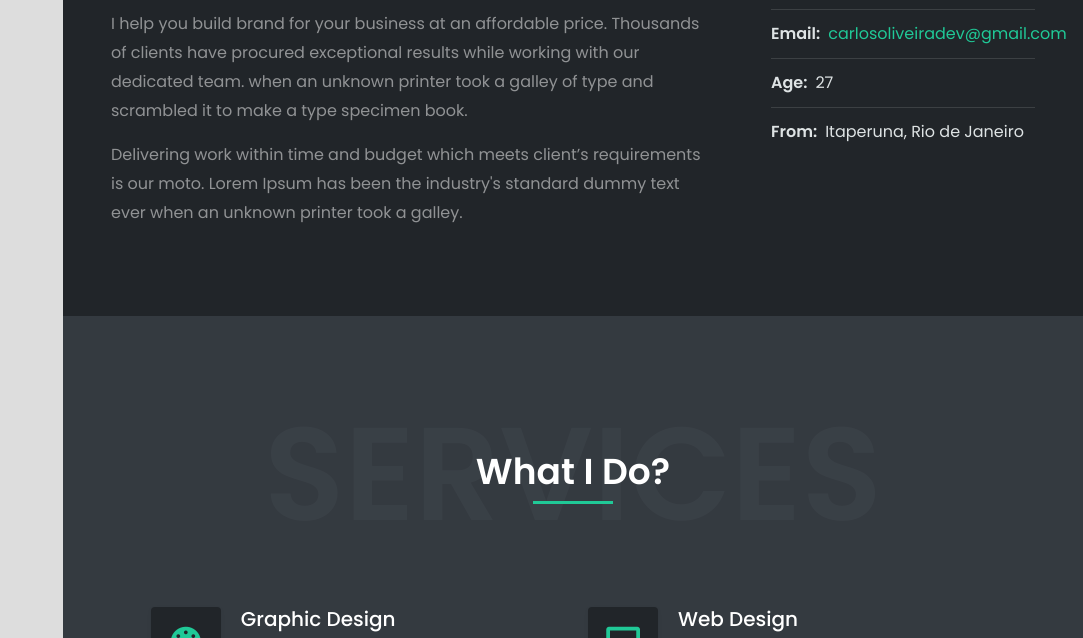
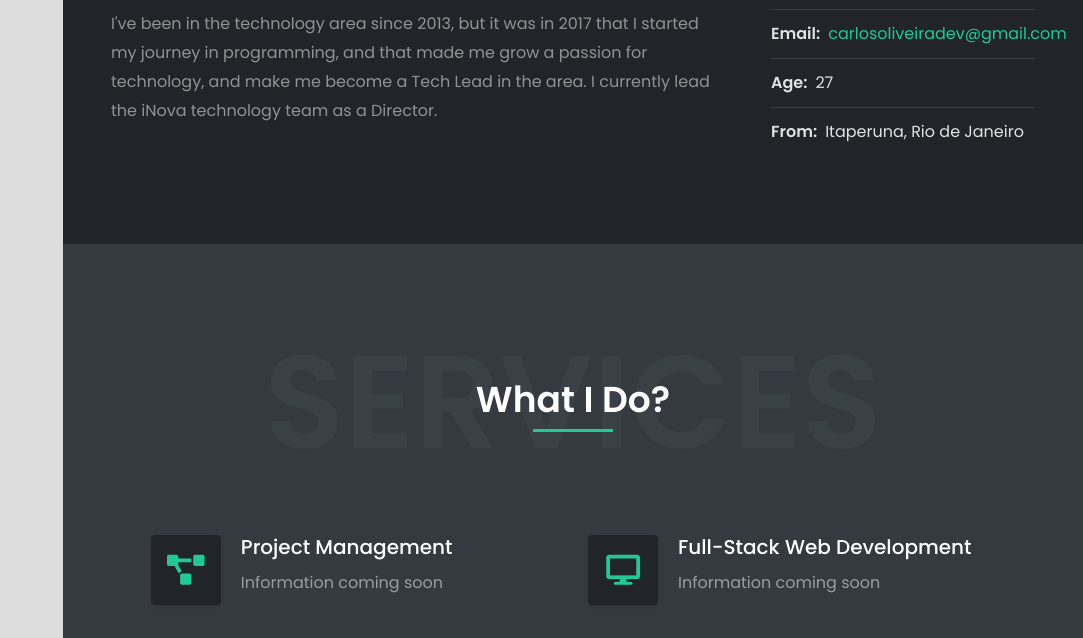
Before and after one commit to carlosmoliv/me, a plain HTML site: page index.html in a window 1280 px wide. Shown: the part 1131-1769 px from the top of the page, without its empty margins (197-1280 px from the left). Drawn offline with Linux system fonts and the light colour scheme; animation ran at ten frames a second.

Commit message:
update some info

```diff
--- a/index.html
+++ b/index.html
@@ -340,18 +340,19 @@
                 </h2>
 
                 <p class="text-white-50">
-                  I help you build brand for your business at an affordable
-                  price. Thousands of clients have procured exceptional results
-                  while working with our dedicated team. when an unknown printer
-                  took a galley of type and scrambled it to make a type specimen
-                  book.
-                </p>
-                <p class="text-white-50">
+                  I've been in the technology area since 2013, but it was in
+                  2017 that I started my journey in programming, and that made
+                  me grow a passion for technology, and make me become a Tech
+                  Lead in the area. I currently lead the iNova technology team
+                  as a Director.
+                </p>
+
+                <!-- <p class="text-white-50">
                   Delivering work within time and budget which meets client’s
                   requirements is our moto. Lorem Ipsum has been the industry's
                   standard dummy text ever when an unknown printer took a
                   galley.
-                </p>
+                </p> -->
               </div>
               <div class="col-lg-4 mt-5 mt-lg-0">
                 <div class="pl-4">
@@ -468,13 +469,10 @@
                           rounded
                         "
                       >
-                        <i class="fas fa-palette"></i>
+                        <i class="fas fa-project-diagram"></i>
                       </div>
-                      <h3 class="text-white">Graphic Design</h3>
-                      <p class="text-white-50 mb-0">
-                        Lisque persius interesset his et, in quot quidam
-                        persequeris vim, ad mea essent possim iriure.
-                      </p>
+                      <h3 class="text-white">Project Management</h3>
+                      <p class="text-white-50 mb-0">Information coming soon</p>
                     </div>
                   </div>
                   <div class="col-md-6">
@@ -490,14 +488,11 @@
                       >
                         <i class="fas fa-desktop"></i>
                       </div>
-                      <h3 class="text-white">Web Design</h3>
-                      <p class="text-white-50 mb-0">
-                        Lisque persius interesset his et, in quot quidam
-                        persequeris vim, ad mea essent possim iriure.
-                      </p>
+                      <h3 class="text-white">Full-Stack Web Development</h3>
+                      <p class="text-white-50 mb-0">Information coming soon</p>
                     </div>
                   </div>
-                  <div class="col-md-6">
+                  <!-- <div class="col-md-6">
                     <div class="featured-box style-3 mb-5">
                       <div
                         class="
@@ -516,8 +511,8 @@
                         persequeris vim, ad mea essent possim iriure.
                       </p>
                     </div>
-                  </div>
-                  <div class="col-md-6">
+                  </div> -->
+                  <!-- <div class="col-md-6">
                     <div class="featured-box style-3 mb-5">
                       <div
                         class="
@@ -536,8 +531,8 @@
                         persequeris vim, ad mea essent possim iriure.
                       </p>
                     </div>
-                  </div>
-                  <div class="col-md-6">
+                  </div> -->
+                  <!-- <div class="col-md-6">
                     <div class="featured-box style-3 mb-5 mb-md-0">
                       <div
                         class="
@@ -556,8 +551,8 @@
                         persequeris vim, ad mea essent possim iriure.
                       </p>
                     </div>
-                  </div>
-                  <div class="col-md-6">
+                  </div> -->
+                  <!-- <div class="col-md-6">
                     <div class="featured-box style-3 mb-0">
                       <div
                         class="
@@ -576,7 +571,7 @@
                         persequeris vim, ad mea essent possim iriure.
                       </p>
                     </div>
-                  </div>
+                  </div> -->
                 </div>
               </div>
             </div>
@@ -718,7 +713,7 @@
                 </div>
 
                 <p class="text-light font-weight-500 text-left mb-2">
-                  Inglês <span class="float-right">80%</span>
+                  English <span class="float-right">80%</span>
                 </p>
                 <div class="progress progress-sm bg-dark-2 mb-4">
                   <div
```
Also changed, not shown: images/favicon.png.
